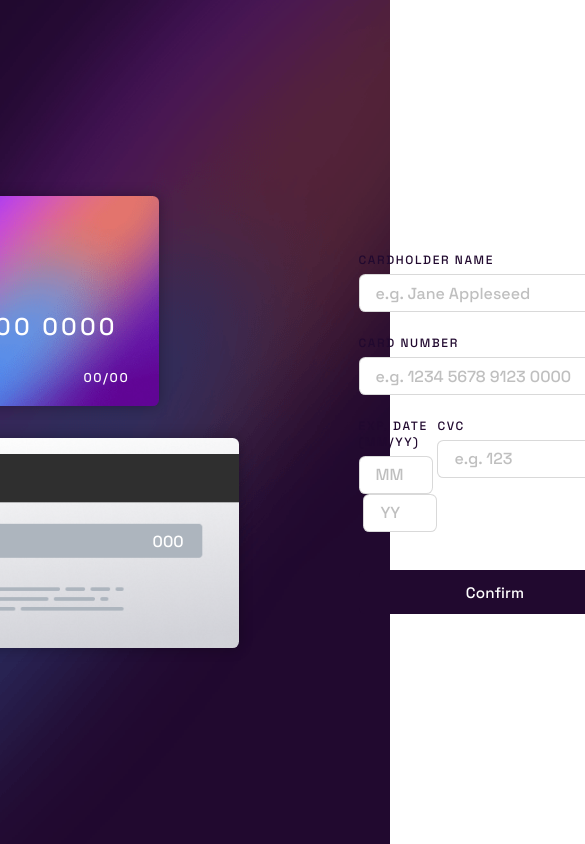
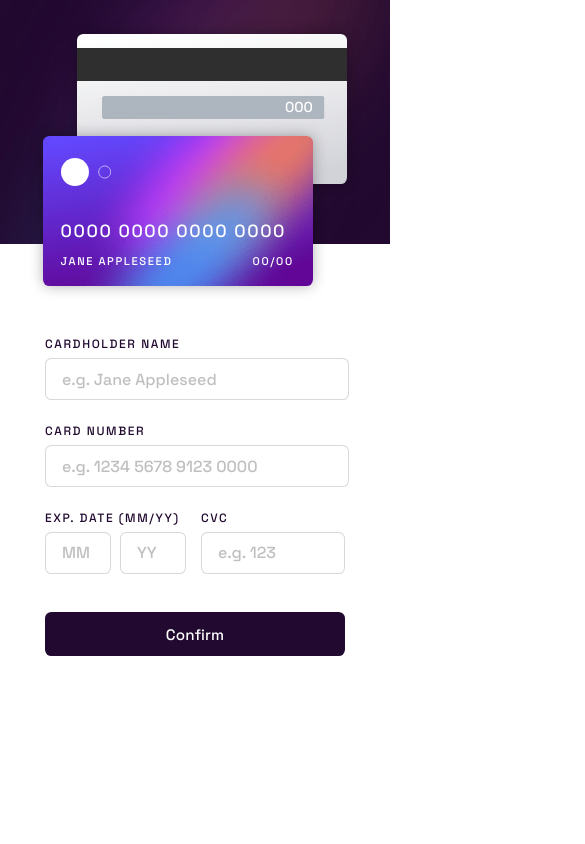
Before and after one commit to agusscript/interactive-card-details-form, a plain HTML site: page index.html in a window 390 px wide. Shown: the top 844 px of the page, 585 px wide, since content can reach past the window. Drawn offline with Linux system fonts and the light colour scheme.

Commit message:
Add responsive design with media queries

```diff
--- a/index.html
+++ b/index.html
@@ -10,6 +10,7 @@
 </head>
 
 <body>
+  <img class="bg-mobile" src="images/bg-main-mobile.png" alt="background image mobile">
   <main>
     <div class="cards-container">
       <div class="front card">
--- a/styles.css
+++ b/styles.css
@@ -13,7 +13,6 @@ body {
   margin: 0;
   padding: 0;
   font-family: "Space Grotesk", serif;
-  display: flex;
   background-color: var(--White);
 }
 
@@ -100,13 +99,20 @@ form label {
 
 form input {
   width: 90%;
-  height: 36px;
+  height: 40px;
   border: 1px solid rgba(151, 151, 151, 0.37);
   border-radius: 0.4rem;
   font-family: "Space Grotesk", serif;
   font-size: 1rem;
   color: var(--Very-dark-violet);
   padding: 0 1rem;
+  cursor: pointer;
+  outline: none;
+}
+
+form input:focus {
+  border: none;
+  border: 1px solid hsl(278, 94%, 30%);
 }
 
 ::placeholder {
@@ -186,3 +192,252 @@ form input {
   cursor: pointer;
   opacity: 0.6;
 }
+
+.bg-mobile {
+  display: none;
+}
+
+@media(max-width: 1000px) {
+  main {
+    gap: 0;
+    justify-content: space-between;
+    background-size:  320px;
+  }
+
+  .submitted-status {
+    margin-right: 1.5rem;
+  }
+
+  .cards-container {
+    margin: 0 1rem;
+  }
+
+  .front {
+    margin-right: 4rem;
+  }
+
+  form {
+    margin: 0 1rem;
+  }
+}
+
+@media(max-width: 890px) {
+  main {
+    margin: 2rem 0;
+    margin-bottom: 3rem;
+    height: auto;
+    flex-direction: column;
+    background-image: none;
+  }
+
+  .submitted-status {
+    margin-right: 0;
+    margin-top: 180px;
+  }
+
+  .bg-mobile {
+    display: block;
+    width: 100%;
+    height: 300px;
+  }
+
+  .back {
+    margin-left: 84px;
+    margin-top: 0;
+  }
+
+  .front {
+    position: absolute;
+    margin-top: 120px;
+  }
+
+  .cards-container {
+    margin-top: -300px;
+    top: 0;
+  }
+
+  form {
+    margin-top: 160px;
+    width: 480px;
+  }
+
+  form input {
+    width: 93%;
+  }
+
+  .date-inputs-container input {
+    width: 50px;
+  }
+
+  #YY {
+    margin-left: 0.3rem;
+  }
+
+  .cvc-container input {
+    width: 220px;
+  }
+}
+
+@media(max-width: 530px) {
+  main {
+    margin: 1rem 0;
+    margin-bottom: 2.5rem;
+  }
+
+  .bg-mobile {
+    height: 270px;
+  }
+
+  .cards-container {
+    margin-top: -270px;
+  }
+
+  .card {
+    width: 320px;
+    height: 180px;
+  }
+
+  .front {
+    background-size: 330px;
+    padding: 1.1rem;
+  }
+
+  .front img {
+    width: 55px;
+  }
+
+  .front p {
+    height: 1rem;
+    font-size: 1.25rem;
+    letter-spacing: 0.15rem;
+    padding-top: 1.4rem;
+  }
+
+  .front span {
+    margin-top: 0.5rem;
+    font-size: 0.75rem;
+    letter-spacing: 0.1rem;
+  }
+
+  .front-card-date {
+    margin-left: 14.5rem;
+  }
+
+  .back {
+    background-size: 330px;
+    padding: 0;
+    margin-left: 64px;
+    margin-top: 1.1rem;
+  }
+
+  .back p {
+    position: absolute;
+    margin-top: 4.9rem;
+    margin-left: 252px;
+  }
+
+  form {
+    width: 390px;
+    margin-top: 130px;
+  }
+
+  form label {
+    font-size: 0.8rem;
+  }
+
+  form input {
+    width: 91%;
+  }
+
+  .date-inputs-container input {
+    width: 40px;
+  }
+
+  .cvc-container input {
+    width: 180px;
+  }
+}
+
+@media(max-width: 410px) {
+  .bg-mobile {
+    height: 244px;
+  }
+
+  .submitted-status {
+    max-width: 100%;
+    margin-top: 160px;
+  }
+
+  .cards-container {
+    margin-top: -244px;
+  }
+
+  .card {
+    width: 270px;
+    height: 150px;
+  }
+
+  .front {
+    background-size: 275px;
+  }
+
+  .front img {
+    width: 50px;
+  }
+
+  .front p {
+    height: 0.9rem;
+    font-size: 1.1rem;
+    letter-spacing: 0.1rem;
+    padding-top: 0.7rem;
+  }
+
+  .front span {
+    margin-top: 0.1rem;
+    font-size: 0.7rem;
+    letter-spacing: 0.1rem;
+  }
+
+  .front-card-date {
+    margin-left: 12rem;
+  }
+
+  .back {
+    background-size: 275px;
+    padding: 0;
+    margin-left: 34px;
+    margin-top: 1.1rem;
+  }
+
+  .back p {
+    position: absolute;
+    margin-top: 4rem;
+    margin-left: 208px;
+    font-size: 0.9rem;
+  }
+
+  form {
+    width: 300px;
+    margin-top: 130px;
+  }
+
+  form label {
+    font-size: 0.75rem;
+  }
+
+  form input {
+    width: 90%;
+  }
+
+  .date-inputs-container input {
+    width: 32px;
+  }
+
+  #YY {
+    margin-left: 0.3rem;
+  }
+
+  .cvc-container input {
+    width: 110px;
+  }
+}
```
